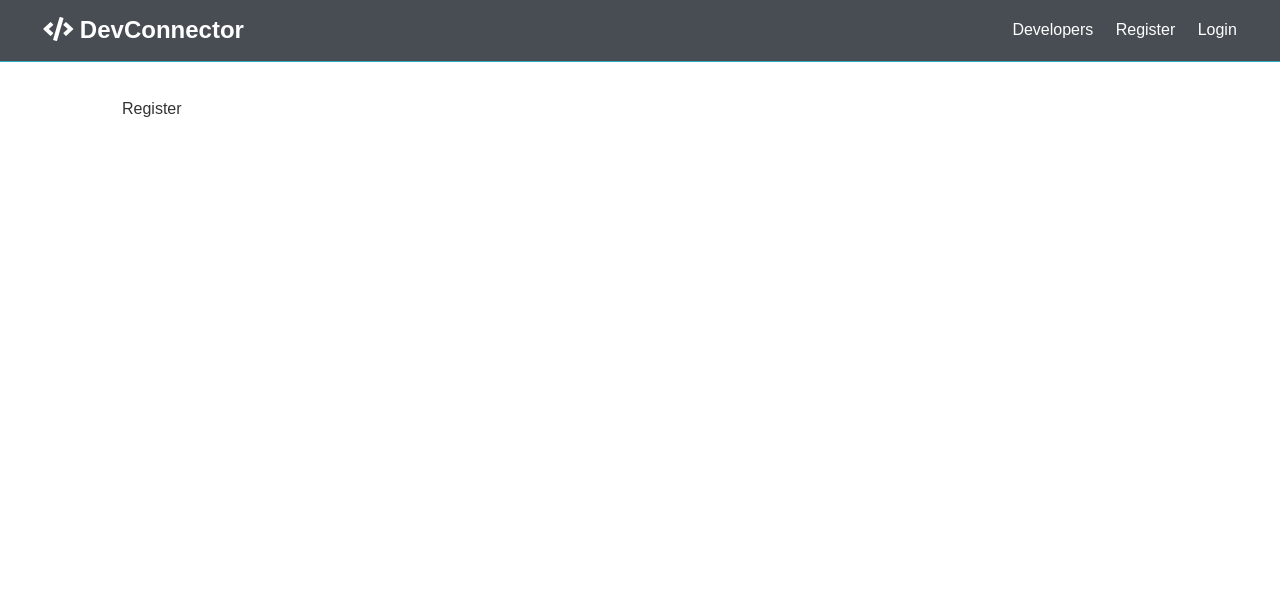
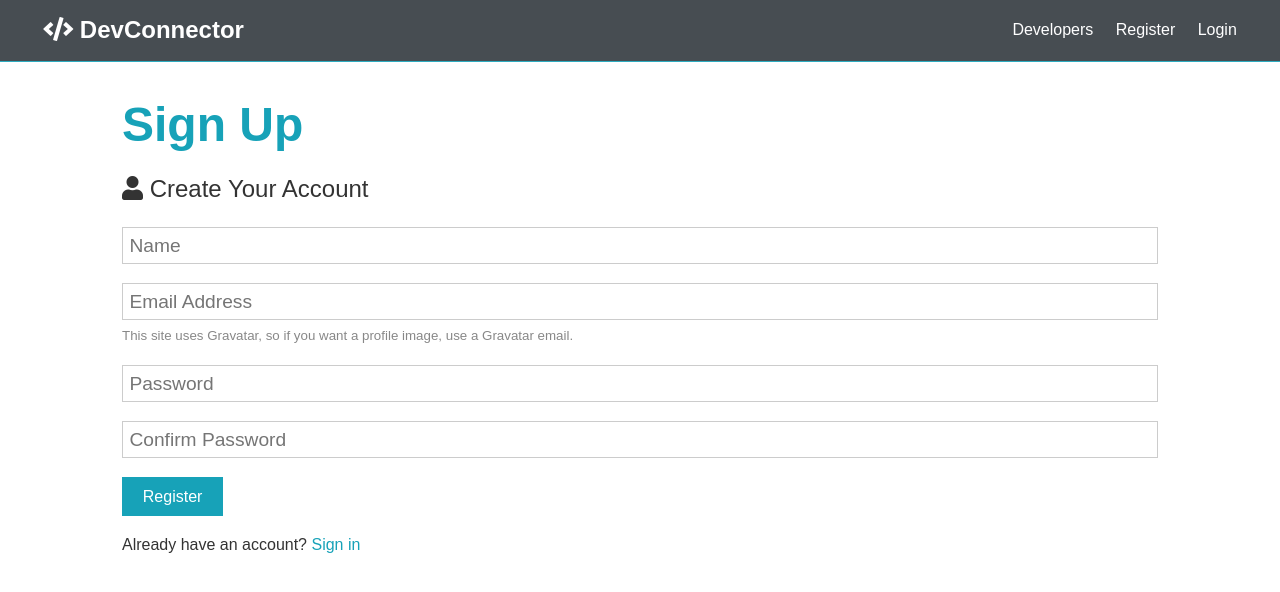
Before and after one commit to walshyc/DevConnector, a React (Create React App) app in the folder client/: page /register in a window 1280 px wide. Shown: the top 592 px of the page. Built offline with nearby package versions, Linux system fonts and the light colour scheme.

Commit message:
added login form and sample request to register

```diff
--- a/client/src/components/auth/Login.js
+++ b/client/src/components/auth/Login.js
@@ -1,11 +1,64 @@
-import React from 'react'
+import React, { useState } from "react";
+import { Link } from "react-router-dom";
+import axios from "axios";
 
 const Login = () => {
-    return (
-        <div>
-            Login
+  const [formData, setFormData] = useState({
+    email: "",
+    password: "",
+  });
+  const onChange = (e) =>
+    setFormData({
+      ...formData,
+      [e.target.name]: e.target.value,
+    });
+
+  const onSubmit = async (e) => {
+    e.preventDefault();
+    console.log("success");
+  };
+  const { email, password } = formData;
+  return (
+    <>
+      <h1 className="large text-primary">Sign In</h1>
+      <p className="lead">
+        <i className="fas fa-user"></i> Sign Into Your Account
+      </p>
+      <form onSubmit={(e) => onSubmit(e)} className="form">
+        <div className="form-group">
+          <input
+            type="email"
+            name="email"
+            id="email"
+            value={email}
+            placeholder="Email Address"
+            required
+            onChange={(e) => onChange(e)}
+          />
+          <small className="form-text">
+            This site uses Gravatar, so if you want a profile image, use a
+            Gravatar email.
+          </small>
         </div>
-    )
-}
+        <div className="form-group">
+          <input
+            type="password"
+            name="password"
+            id="password"
+            value={password}
+            placeholder="Password"
+            required
+            minLength="6"
+            onChange={(e) => onChange(e)}
+          />
+        </div>
+        <input type="submit" value="Login" className="btn btn-primary" />
+      </form>
+      <p className="my-1">
+        Don't have an account? <Link to="/Register">Register in</Link>
+      </p>
+    </>
+  );
+};
 
-export default Login
+export default Login;
--- a/client/src/components/auth/Register.js
+++ b/client/src/components/auth/Register.js
@@ -1,11 +1,111 @@
-import React from 'react'
+import React, { useState } from "react";
+import { Link } from "react-router-dom";
+import axios from "axios";
 
 const Register = () => {
-    return (
-        <div>
-            Register
+  const [formData, setFormData] = useState({
+    name: "",
+    email: "",
+    password: "",
+    password2: "",
+  });
+  const onChange = (e) =>
+    setFormData({
+      ...formData,
+      [e.target.name]: e.target.value,
+    });
+
+  const onSubmit = async (e) => {
+    e.preventDefault();
+    if (password !== password2) {
+      console.log("Passwords do not match");
+    } else {
+      const newUser = {
+        name,
+        email,
+        password
+      };
+
+      try {
+          const config = {
+              headers: {
+                  'Content-Type': 'application/json'
+              }
+          }
+
+          const body = JSON.stringify(newUser)
+          const res = await axios.post('/api/users', body, config)
+          console.log(res.data)
+      } catch (error) {
+          console.error(error.message)
+      }
+    }
+  };
+  const { name, email, password, password2 } = formData;
+  return (
+    <>
+      <h1 className="large text-primary">Sign Up</h1>
+      <p className="lead">
+        <i className="fas fa-user"></i> Create Your Account
+      </p>
+      <form onSubmit={(e) => onSubmit(e)} className="form">
+        <div className="form-group">
+          <input
+            type="text"
+            name="name"
+            id="name"
+            value={name}
+            placeholder="Name"
+            required
+            onChange={(e) => onChange(e)}
+          />
         </div>
-    )
-}
+        <div className="form-group">
+          <input
+            type="email"
+            name="email"
+            id="email"
+            value={email}
+            placeholder="Email Address"
+            required
+            onChange={(e) => onChange(e)}
+          />
+          <small className="form-text">
+            This site uses Gravatar, so if you want a profile image, use a
+            Gravatar email.
+          </small>
+        </div>
+        <div className="form-group">
+          <input
+            type="password"
+            name="password"
+            id="password"
+            value={password}
+            placeholder="Password"
+            required
+            minLength="6"
+            onChange={(e) => onChange(e)}
+          />
+        </div>
+        <div className="form-group">
+          <input
+            type="password"
+            name="password2"
+            id="confirmPassword"
+            value={password2}
+            placeholder="Confirm Password"
+            required
+            minLength="6"
+            onChange={(e) => onChange(e)}
+          />
+        </div>
+        <input type="submit" value="Register" className="btn btn-primary" />
+      </form>
+      <p className="my-1">
+        Already have an account? <Link to="/login">Sign in</Link>
+      </p>
+    </>
+  );
+};
 
-export default Register
+export default Register;
```
